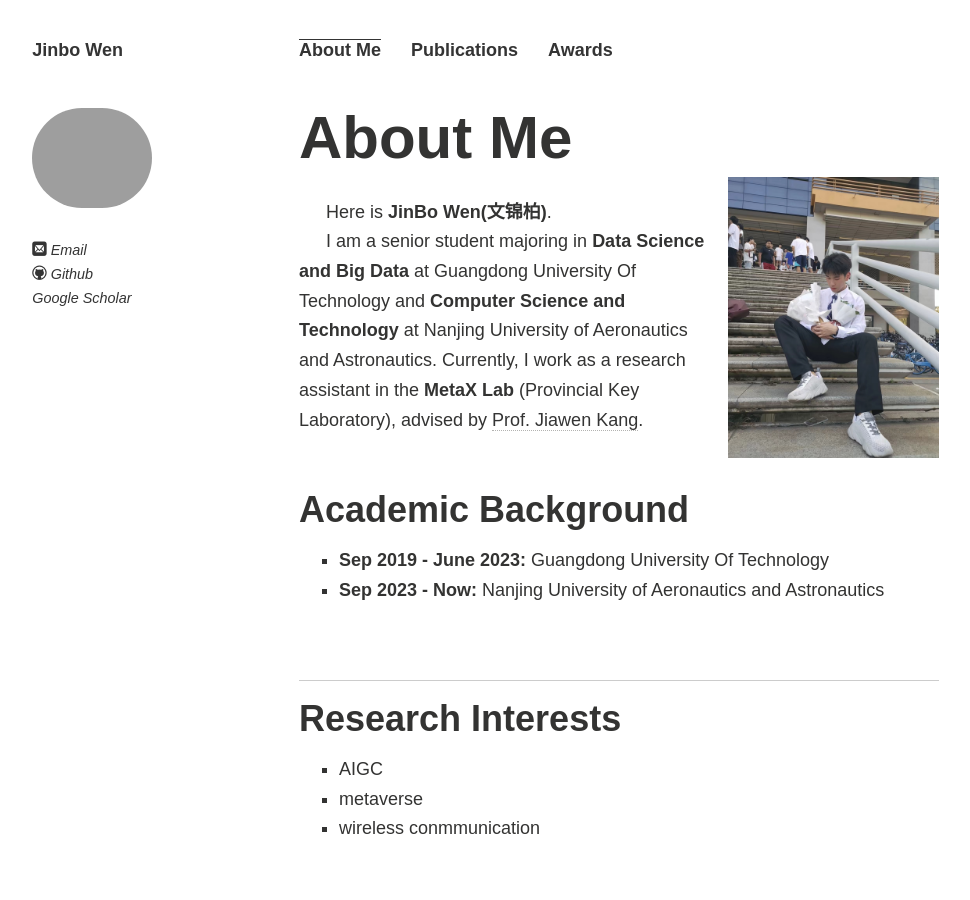
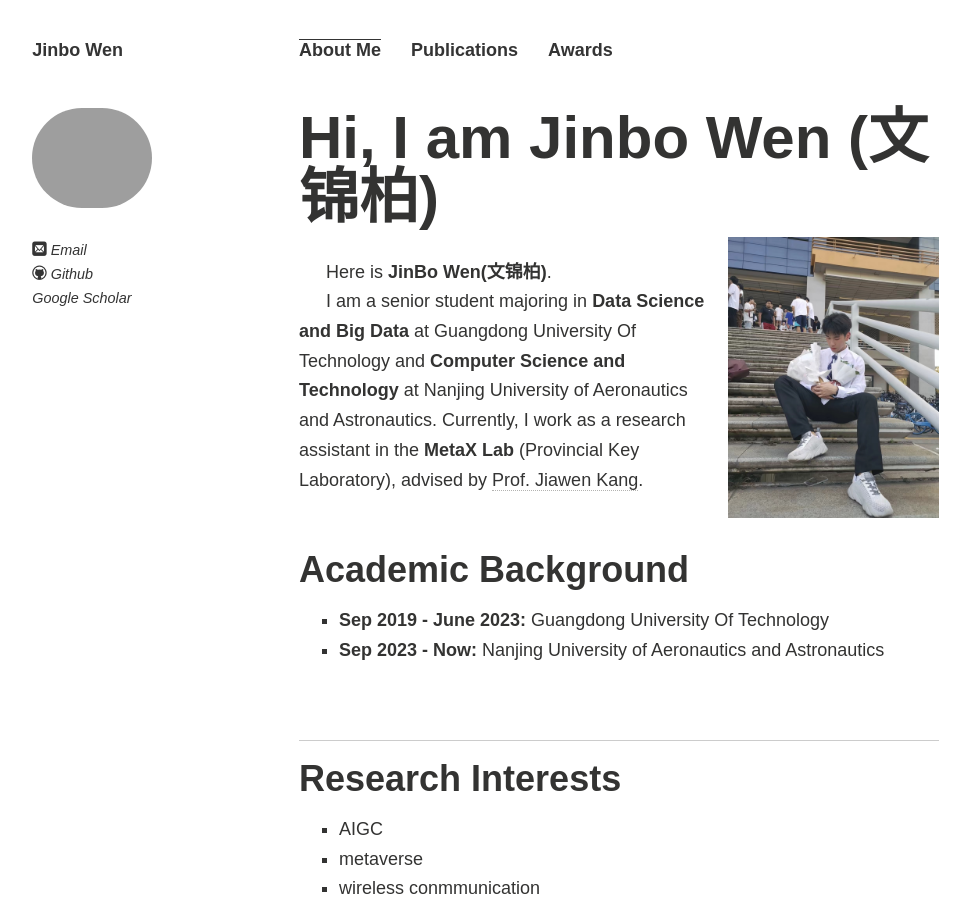
Before and after one commit to wenjinb/wenjinb.github.io, a Jekyll site: the page built from index.md, in a window 1280 px wide and 900 px high. Shown: the whole window, without its empty margins (21-991 px from the left). Built offline with Jekyll 4.4.1, drawn with Linux system fonts in a browser that asks for light colours; nearby versions of some CDN libraries; comment, search, counter and statistics services are not loaded; a style sheet for code colours, icons or effects is not loaded; our own code applies the rules of GitHub Pages for plain Markdown files.

Commit message:
Update index.md

```diff
--- a/index.md
+++ b/index.md
@@ -3,7 +3,7 @@ layout: page
 ---
 
 
-# About Me
+# Hi, I am Jinbo Wen (文锦柏)
 
 <img src="./images/wenjinbo.jpg" class="floatpic" width="360" height="480">
 
```
